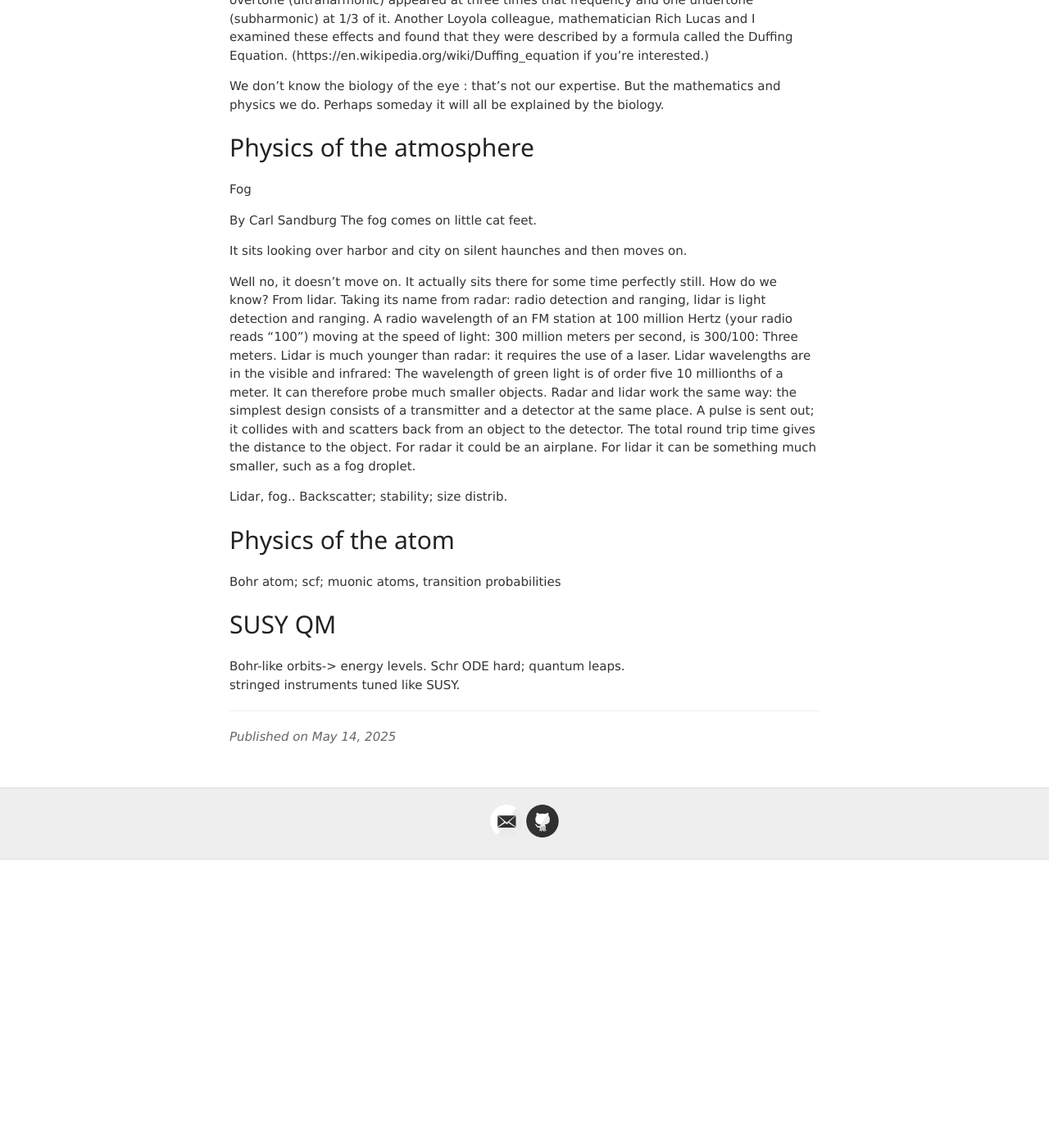
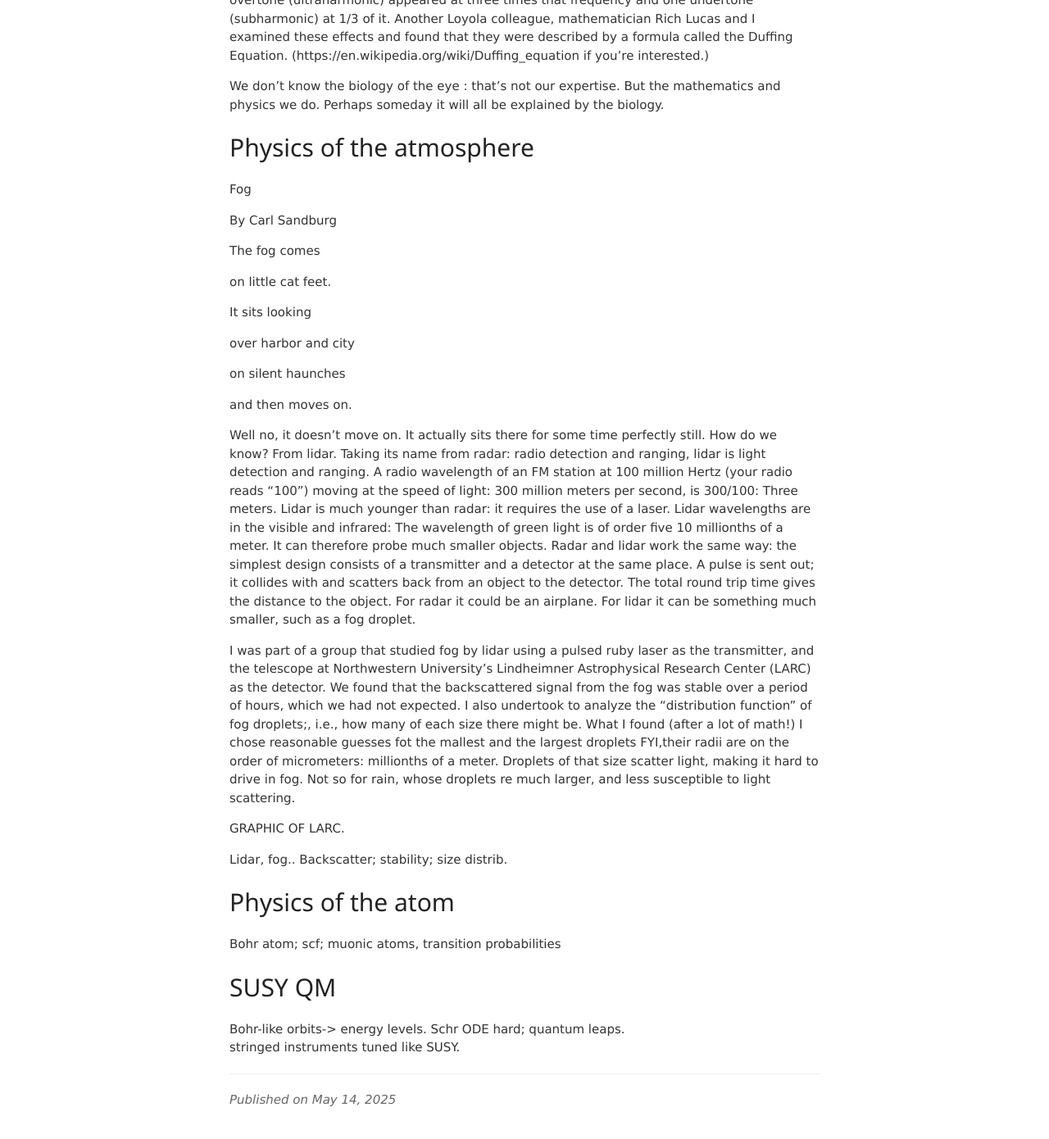
Before and after one commit to jvmallow/jvmallow.github.io, a Jekyll site: the page built from _posts/2025-05-14-Physics.md, in a window 1280 px wide and 1400 px high, scrolled down 4217 px. Shown: the top 1390 px of the window at 82% size. Built offline with Jekyll 4.4.1, drawn with Linux system fonts in a browser that asks for light colours; a script that is not in the unit is left out; before the commit the page ends 5266 px from its top, so only the background shows below that.

Commit message:
Update 2025-05-14-Physics.md

```diff
--- a/_posts/2025-05-14-Physics.md
+++ b/_posts/2025-05-14-Physics.md
@@ -115,16 +115,25 @@ We don't know the biology of the eye : that's not our expertise. But the mathema
 Fog
 
 By Carl Sandburg
+
 The fog comes
+
 on little cat feet.
 
+
 It sits looking
+
 over harbor and city
+
 on silent haunches
+
 and then moves on.
 
 Well no, it doesn't move on.  It actually sits there for some time perfectly still.   How do we know? From lidar. Taking its name from radar: radio detection and ranging, lidar is light detection and ranging. A radio wavelength of an FM station at 100 million Hertz (your radio reads "100") moving at the speed of light: 300 million meters per second, is 300/100: Three meters. Lidar is much younger than radar: it requires the use of a laser. Lidar wavelengths are in the visible and infrared:  The wavelength of green light is of order five 10 millionths of a meter. It can therefore probe much smaller objects. Radar and lidar work the same way: the simplest design consists of a transmitter and a detector at the same place. A pulse is sent out; it collides with and scatters back from an object to the detector. The total round trip time gives the distance to the object. For radar it could be an airplane. For lidar it can be something much smaller, such as a fog droplet.
 
+I was part of a group that studied fog by lidar using a pulsed ruby laser as the transmitter, and the telescope at Northwestern University's Lindheimner Astrophysical Research Center (LARC) as the detector. We found that the backscattered signal from the fog was stable over a period of hours, which we had not expected. I also undertook to analyze the "distribution function" of fog droplets;, i.e., how many of each size there might be. What I found (after a lot of math!) I chose reasonable guesses fot the mallest and the largest droplets FYI,their radii are on the order of micrometers: millionths of a meter. Droplets of that size scatter light, making it hard to drive in fog. Not so for rain, whose droplets re much larger, and less susceptible to light scattering.
+
+GRAPHIC OF LARC.
 
 Lidar, fog.. Backscatter; stability; size distrib.
 
```
